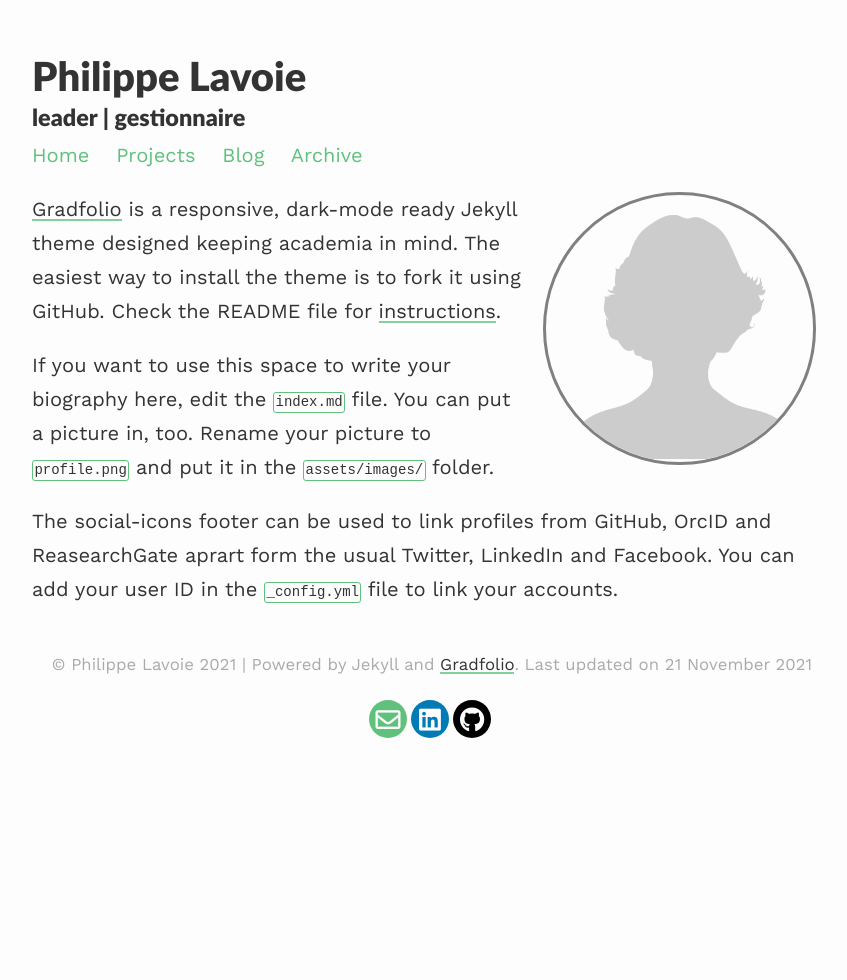
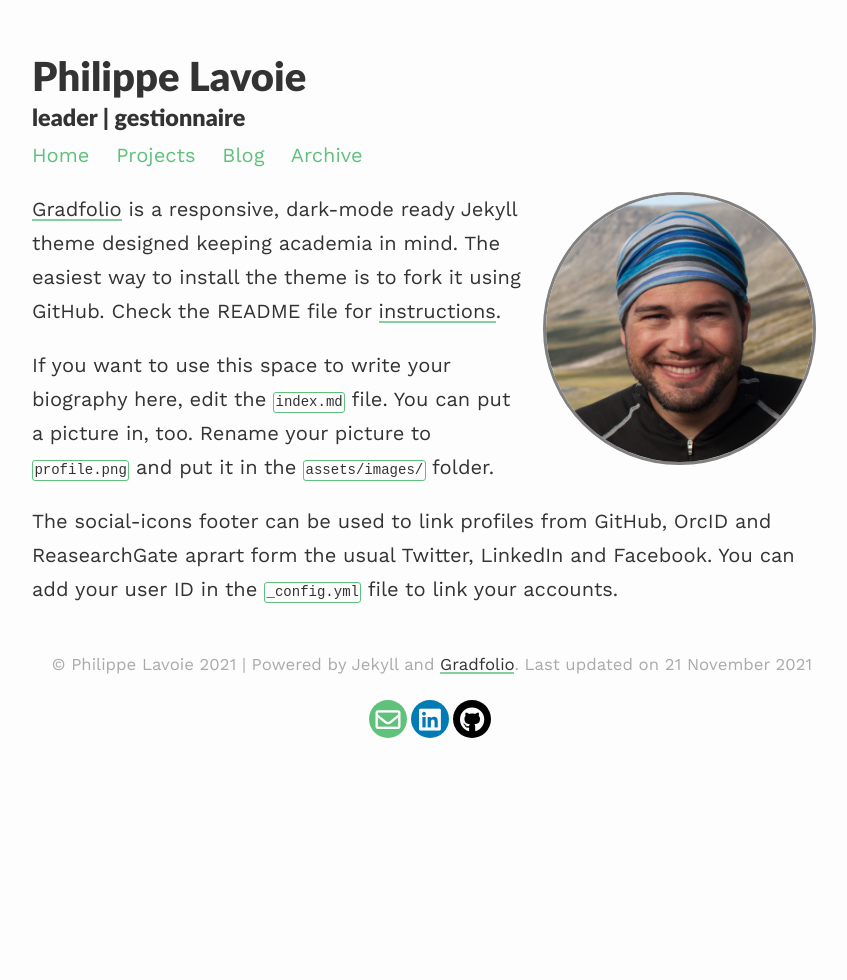
Before and after one commit to drdeteck/Me2, a Jekyll site: the page built from index.md, in a window 1280 px wide. Shown: the whole page, without its empty margins (208-1055 px from the left). Built offline with Jekyll 4.4.1, drawn with Linux system fonts in a browser that asks for light colours; nearby versions of some CDN libraries.

Commit message:
Update index.md

```diff
--- a/index.md
+++ b/index.md
@@ -3,7 +3,7 @@ layout: about
 permalink: /
 profile:
   align: right
-  image: profile.png
+  image: phil1.jpg
 published: true
 ---
 
```
